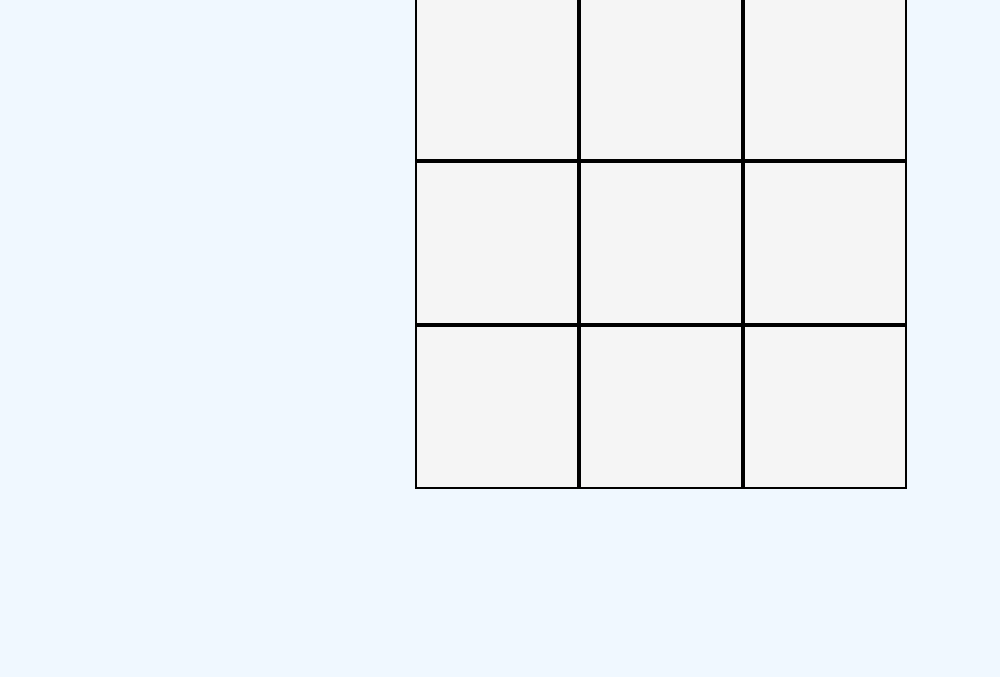
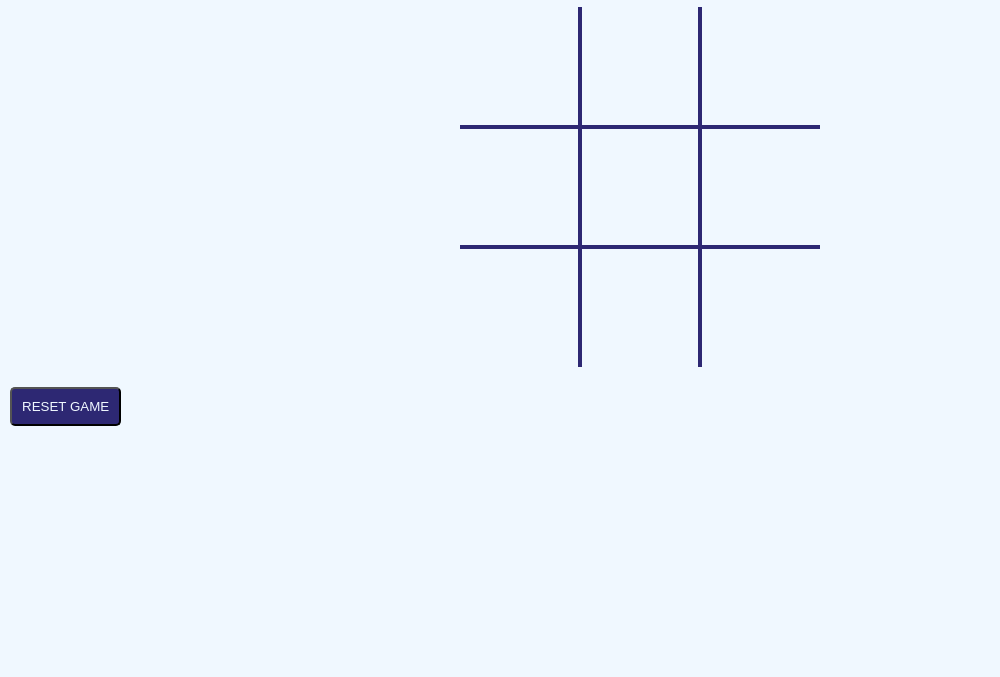
Before and after one commit to GuillaumeTaffin/tic-tac-toe, a plain HTML site: page index.html in a window 1280 px wide. Shown: the part 123-800 px from the top of the page, without its empty margins (0-1000 px from the left). Drawn offline with Linux system fonts and the light colour scheme.

Commit message:
add reset game button

```diff
--- a/css/style.css
+++ b/css/style.css
@@ -1,8 +1,28 @@
+html, body {
+    height: 100%;
+}
+
+button {
+    outline: none;
+}
+
 body {
+    margin: 0;
     font-family: Helvetica;
     background-color: aliceblue;
-    max-width: 600px;
-    margin: auto;
+}
+
+.vertical-container {
+    height: 100%;
+    min-height: 100%;
+    display: flex;
+    flex-direction: column;
+}
+
+.title-header {
+    display: flex;
+    flex-direction: row;
+    justify-content: center;
 }
 
 #gameTitle {
@@ -12,29 +32,60 @@ body {
     text-align: center;
     box-shadow: 5px 5px 5px rgba(60, 50, 115, 0.300);
     border-radius: 5px;
+    width: 500px;
+}
+
+.game-board {
+    display: flex;
+    flex-direction: row;
+    margin: 10px;
+    justify-content: center;
 }
 
 .grid-container {
     display: grid;
-    grid-template-columns: auto auto auto;
-    grid-template-rows: auto auto auto;
-    margin: auto;
-    width: 450px;
-    height: 450px;
+    grid-template-columns: 120px 120px 120px;
+    grid-template-rows: 120px 120px 120px;
 }
 
 .grid-item {
     padding: 10px;
-    width: 140px;
-    height: 140px;
-    background-color: whitesmoke;
-    border: 2px solid black;
-    font-size: 100px;
+}
+
+.v-top, .v-mid {
+    border-bottom: 2px solid rgb(45, 40, 115);
+}
+
+.v-bot, .v-mid {
+    border-top: 2px solid rgb(45, 40, 115);
+}
+
+.h-left, .h-mid {
+    border-right: 2px solid rgb(45, 40, 115);
+}
+
+.h-right, .h-mid {
+    border-left: 2px solid rgb(45, 40, 115);
+}
+
+#item-2 {
+    border-left: 2px solid rgb(45, 40, 115);
+    border-bottom: ;
 }
 
 img {
-    width: auto;
-    height : auto;
     max-height: 100%;
     max-width: 100%;
-  }
+}
+
+#reset-game {
+    background-color: rgb(45, 40, 115);
+    color: aliceblue;
+    padding: 10px;
+    border-radius: 5px;
+    margin: 10px;
+}
+
+#reset-game:hover {
+    transform: scale(1.05);
+}
--- a/index.html
+++ b/index.html
@@ -9,19 +9,27 @@
 </head>
 <body>
 
-    <h1 id="gameTitle">TIC TAC TOE</h1>
+    <div class="vertical-container">
+        <div class="title-header">
+            <h1 id="gameTitle">TIC TAC TOE</h1>
+        </div>
 
-    <div class="game-board">
-        <div class="grid-container">
-            <div class="grid-item"></div>
-            <div class="grid-item"></div>
-            <div class="grid-item"></div>
-            <div class="grid-item"></div>
-            <div class="grid-item"></div>
-            <div class="grid-item"></div>
-            <div class="grid-item"></div>
-            <div class="grid-item"></div>
-            <div class="grid-item"></div>
+        <div class="game-board">
+            <div class="grid-container">
+                <div class="grid-item v-top h-left"></div>
+                <div class="grid-item v-top h-mid"></div>
+                <div class="grid-item v-top h-right"></div>
+                <div class="grid-item v-mid h-left"></div>
+                <div class="grid-item v-mid h-mid"></div>
+                <div class="grid-item v-mid h-right"></div>
+                <div class="grid-item v-bot h-left"></div>
+                <div class="grid-item v-bot h-mid"></div>
+                <div class="grid-item v-bot h-right"></div>
+            </div>
+
+        </div>
+        <div class="info-section">
+            <button id="reset-game" onclick="resetGameState()">RESET GAME</button>
         </div>
     </div>
 
--- a/javascript/main.js
+++ b/javascript/main.js
@@ -2,11 +2,10 @@ const players = {
     ROUND: 'round',
     CROSS: 'cross'
 }
+let gameState;
 
 configureGameBoard();
-
-let gameState = resetGameState();
-
+resetGameState();
 
 function configureGameBoard() {
     let gridItems = findGridItems();
@@ -24,7 +23,7 @@ function configureGameBoard() {
 
 function resetGameState() {
     initGrid();
-    return initState();
+    gameState = initState();
 }
 
 function initState() {
@@ -42,7 +41,7 @@ function initGrid() {
     const items = findGridItems();
     items.forEach(item => {
         while (item.firstChild) {
-            myNode.removeChild(myNode.lastChild);
+            item.removeChild(item.lastChild);
         }
     });
 }
```
